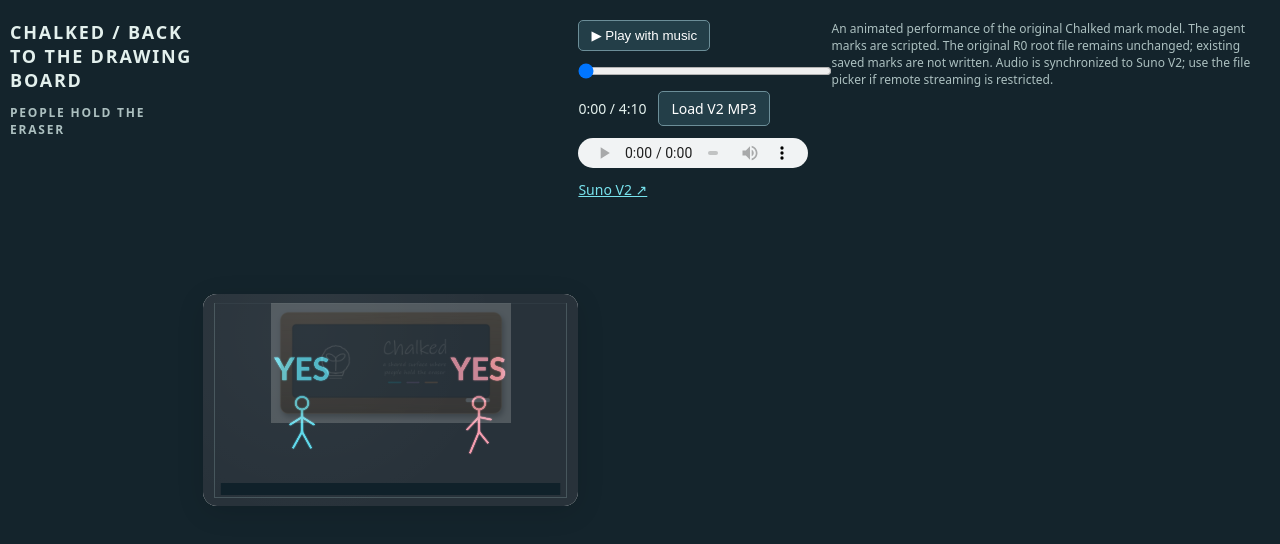
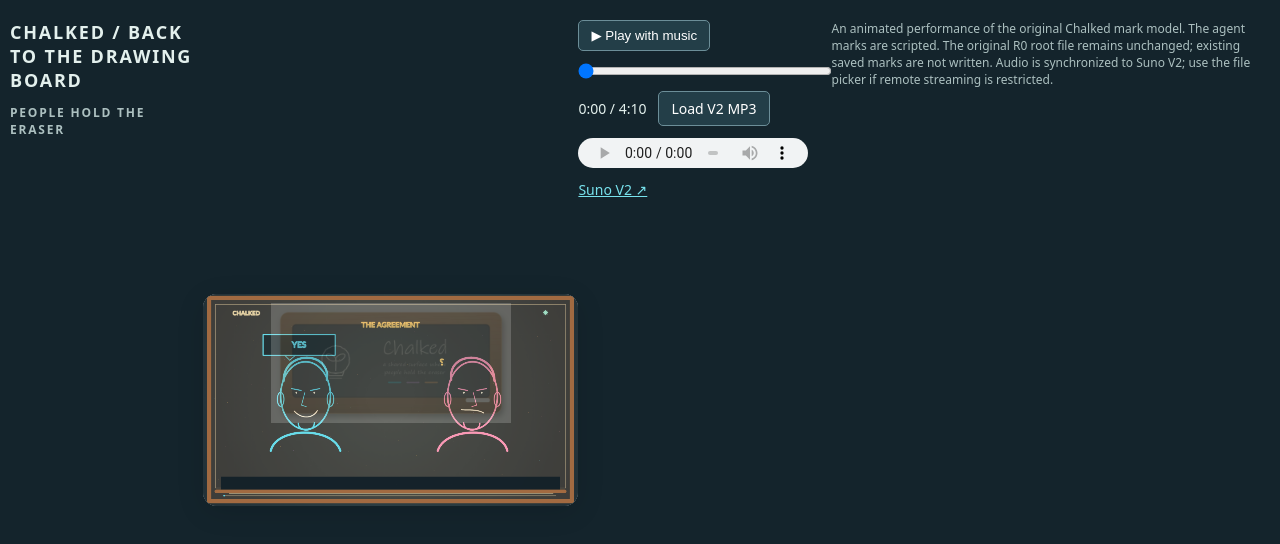
Before and after one commit to PaulTiffany/chalked, a plain HTML site: page music-videos/back-to-the-drawing-board/index.html in a window 1280 px wide. Drawn offline with Linux system fonts and the light colour scheme.

Commit message:
Enable lyric-directed Chalked illustrated video score

```diff
--- a/music-videos/back-to-the-drawing-board/index.html
+++ b/music-videos/back-to-the-drawing-board/index.html
@@ -239,5 +239,5 @@ song.addEventListener('play',()=>{playing=true;btn.textContent='❚❚ Pause'});
 seek.oninput=()=>{position=+seek.value;window.renderAt(position);if(song.readyState)song.currentTime=position};
 document.getElementById('mv-file').onchange=e=>{if(e.target.files[0]){song.src=URL.createObjectURL(e.target.files[0]);song.load()}};
 window.renderAt(0);
-</script></body>
+</script><script src="art_v3.js"></script></body>
 </html>
```
